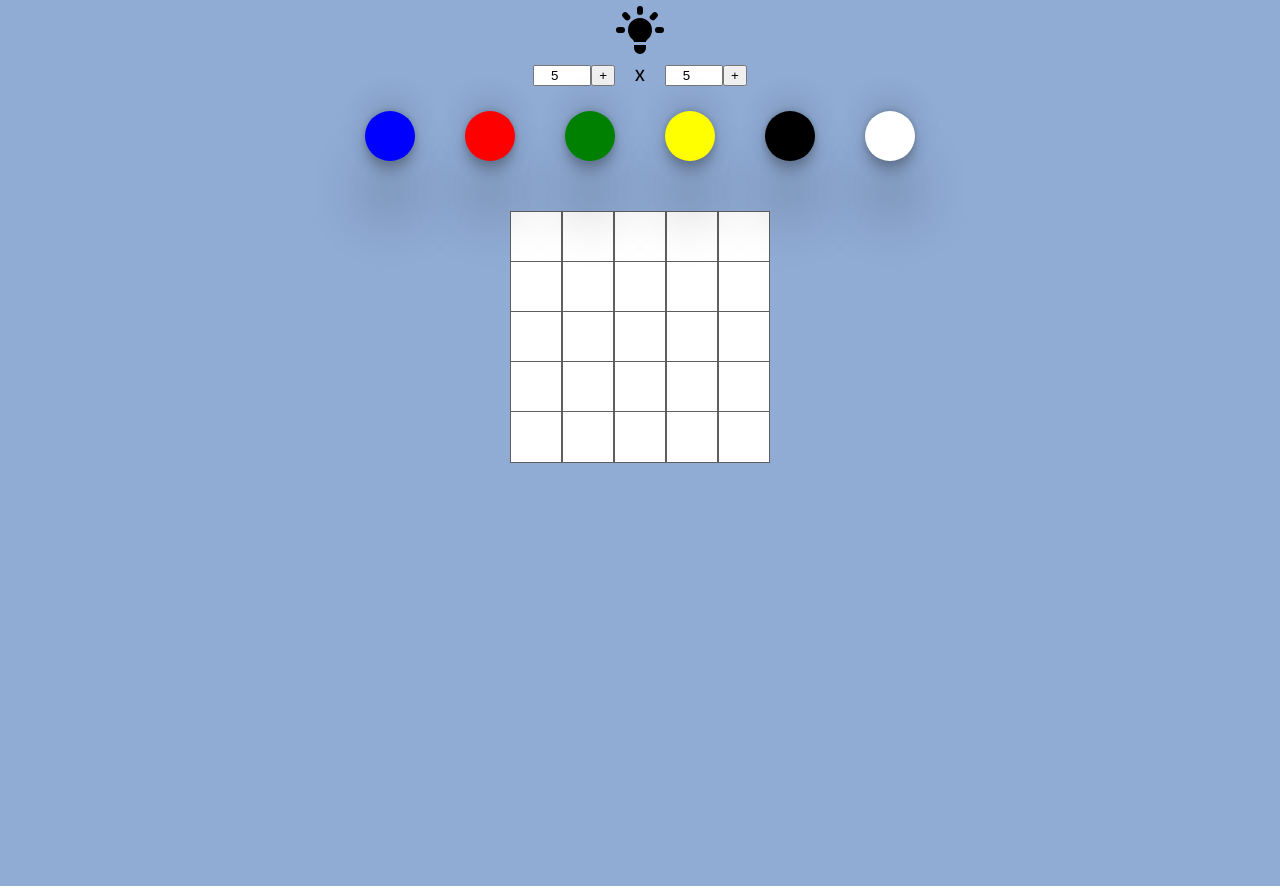
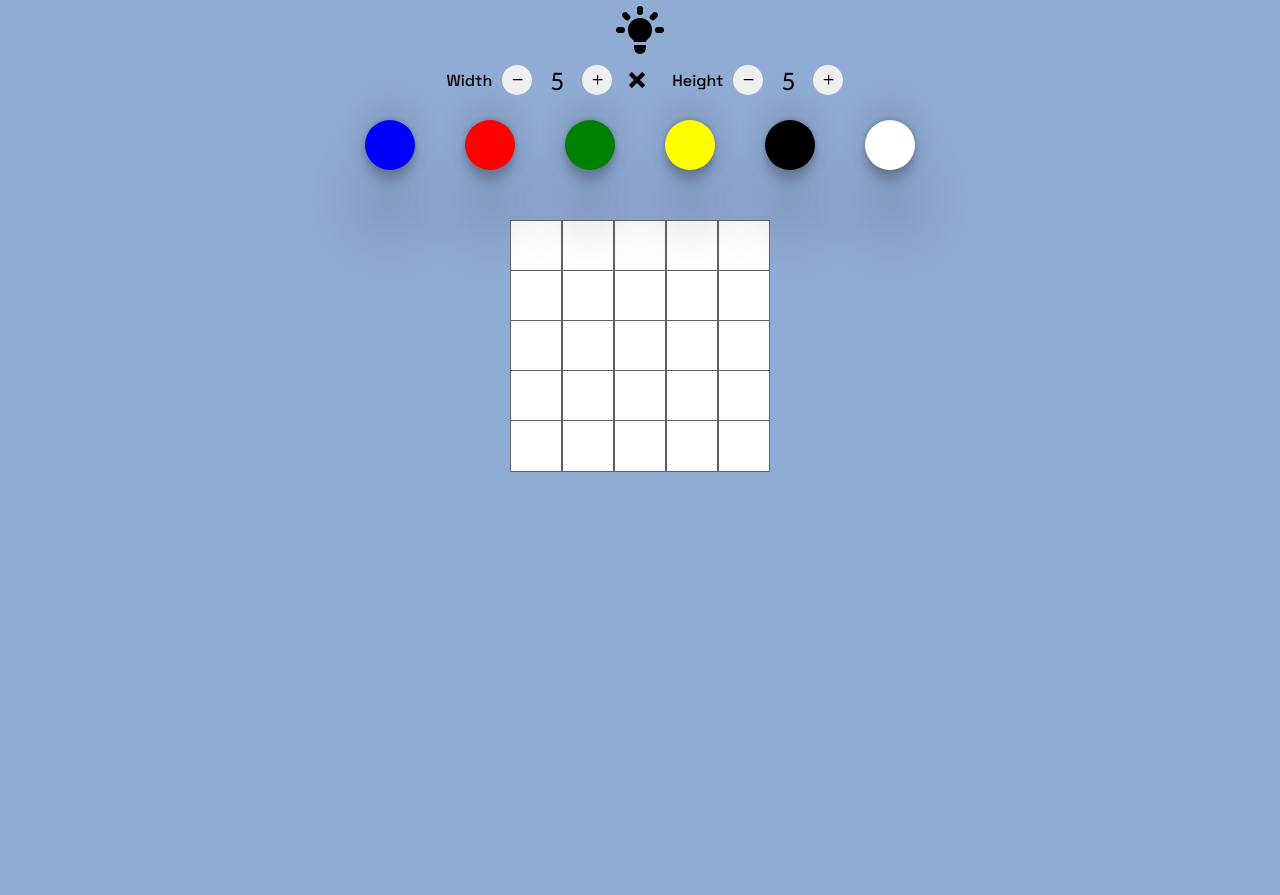
Before and after one commit to inflames32/drawer, a React (Create React App) app: page / in a window 1280 px wide. Built offline with nearby package versions, Linux system fonts and the light colour scheme.

Commit message:
adding button for increment/decrement grid size

```diff
--- a/public/index.html
+++ b/public/index.html
@@ -5,10 +5,7 @@
     <link rel="icon" href="%PUBLIC_URL%/favicon.ico" />
     <meta name="viewport" content="width=device-width, initial-scale=1" />
     <meta name="theme-color" content="#000000" />
-    <meta
-      name="description"
-      content="Web site created using create-react-app"
-    />
+    <meta name="description" content="Pixel Art Grid" />
     <link rel="apple-touch-icon" href="%PUBLIC_URL%/logo192.png" />
     <!--
       manifest.json provides metadata used when your web app is installed on a
@@ -24,7 +21,7 @@
       work correctly both with client-side routing and a non-root public URL.
       Learn how to configure a non-root public URL by running `npm run build`.
     -->
-    <title>React App</title>
+    <title>Pixel Art Grid App</title>
   </head>
   <body>
     <noscript>You need to enable JavaScript to run this app.</noscript>
--- a/src/App.js
+++ b/src/App.js
@@ -1,4 +1,4 @@
-import { useState, useEffect } from "react";
+import { useState } from "react";
 
 import "./assets/CSS/App.css";
 
@@ -10,8 +10,7 @@ import GridSize from "./components/GridSize";
 
 const App = () => {
   const [darkMode, setDarkMode] = useState(false);
-  const [color, setColor] = useState("");
-
+  const [color, setColor] = useState("yellow");
   const [width, setWidth] = useState(5);
   const [height, setHeight] = useState(5);
   const [background, setBackground] = useState("#fff");
@@ -25,7 +24,7 @@ const App = () => {
     "black",
     "white",
   ]);
-
+  console.log(color);
   return (
     <div className={darkMode ? "App dark" : "App"}>
       <DarkMode darkMode={darkMode} setDarkMode={setDarkMode} />
--- a/src/assets/CSS/GridSize.css
+++ b/src/assets/CSS/GridSize.css
@@ -1,6 +1,6 @@
 .grid_size_container {
   display: flex;
-  width: 220px;
+  width: 500px;
   justify-content: center;
   flex-wrap: wrap;
 }
@@ -9,9 +9,34 @@
   width: 50px;
   justify-content: space-around;
   text-align: center;
+  font-family: "Calibri";
+  font-size: 24px;
+  align-items: center;
 }
 .x {
   display: flex;
   width: 50px;
   justify-content: space-around;
+  align-items: center;
 }
+.grid_size_width {
+  display: flex;
+}
+.grid_size_height {
+  display: flex;
+}
+.grid_size_label {
+  display: flex;
+  align-items: center;
+  margin: 0 10px 0 10px;
+}
+
+.grid_size_btn {
+  width: 30px;
+  height: 30px;
+  display: flex;
+  justify-content: center;
+  align-items: center;
+  border: none;
+  border-radius: 50px;
+}
--- a/src/assets/CSS/grid.css
+++ b/src/assets/CSS/grid.css
@@ -21,8 +21,8 @@
 .col {
   width: 50px;
   height: 50px;
-  background: white;
-  border: solid 0.2px rgb(95, 93, 93);
+  background: #ffffff;
+  border: solid 0.2px rgb(98, 96, 96);
 }
 .col:hover {
   background: rgb(189, 189, 189);
--- a/src/components/ColorsPicker.js
+++ b/src/components/ColorsPicker.js
@@ -1,22 +1,12 @@
 import "../assets/CSS/colorspicker.css";
-import "aos/dist/aos.css";
-const ColorsPicker = ({
-  selectedColor,
-  setSelectedColor,
-  setDisplayColorPicker,
-  displayColorPicker,
-  background,
-  setBackground,
-  ColorChooseWithPicker,
-  setColorChooseWithPicker,
-  arrayOfColors,
-  setArrayOfColors,
-}) => {
+import { v4 as uuidv4 } from "uuid";
+
+const ColorsPicker = ({ selectedColor, setSelectedColor }) => {
   // selectionner la couleur
   const handleColor = (evt) => {
-    const selectedColor = evt.target.id;
-
+    const selectedColor = evt.target.getAttribute("name");
     setSelectedColor(selectedColor);
+    console.log(selectedColor);
   };
 
   return (
--- a/src/components/Grid.js
+++ b/src/components/Grid.js
@@ -1,18 +1,12 @@
 import { v4 as uuidv4 } from "uuid";
 import "../assets/CSS/grid.css";
-const Grid = ({
-  color,
-  setColor,
-  cellsColored,
-  setWidth,
-  width,
-  height,
-  setHeight,
-}) => {
+const Grid = ({ color, cellsColored, width, height }) => {
+  console.log(color);
   const handleColor = (evt) => {
-    const setColorOnClick = evt.target.style.background;
+    evt.target.style.background = color;
 
     const attrName = evt.target.getAttribute("name");
+    /* const color = evt.target.background; */
     cellsColored.push({ attrName, color });
   };
 
@@ -31,7 +25,7 @@ const Grid = ({
       <div className="grid">
         {numberOfRows.map((row) => (
           <div className="row" key={uuidv4()} name={uuidv4()}>
-            {numberOfCols.map((col) => (
+            {numberOfCols.map(() => (
               <div
                 className="col"
                 key={uuidv4()}
--- a/src/components/GridSize.js
+++ b/src/components/GridSize.js
@@ -1,24 +1,60 @@
+import { HiOutlinePlus, HiOutlineMinus, HiOutlineXMark } from "react-icons/hi";
+import { ImCross } from "react-icons/im";
 import "../assets/CSS/GridSize.css";
 const GridSize = ({ setWidth, width, height, setHeight }) => {
-  const incrementRows = () => {
+  const decrementWidth = () => {
+    if (width === 1) {
+      return;
+    } else {
+      setWidth(width - 1);
+    }
+  };
+  const incrementWidth = () => {
     setWidth(width + 1);
   };
-  const incrementCols = () => {
+  const decrementHeigth = () => {
+    if (height === 1) {
+      return;
+    } else {
+      setHeight(height - 1);
+    }
+  };
+  const incrementHeigth = () => {
     setHeight(height + 1);
   };
 
   return (
     <div className="grid_size_container">
-      <input type="number" min={1} className="grid_size_input" value={width} />
-      <button onClick={incrementRows}>+</button>
-      <span className="x">X</span>
-      <input
-        type="number"
-        min={1}
-        className="grid_size_input"
-        value={height}
-      />{" "}
-      <button onClick={incrementCols}>+</button>
+      <div className="grid_size_width">
+        <span className="grid_size_label">Width</span>
+        <button className="grid_size_btn" onClick={decrementWidth}>
+          <HiOutlineMinus />
+        </button>
+        <span className="grid_size_input" min={1}>
+          {width}
+        </span>
+        <button className="grid_size_btn" onClick={incrementWidth}>
+          <HiOutlinePlus />
+        </button>
+      </div>
+
+      <span className="x">
+        <ImCross />
+      </span>
+
+      <div className="grid_size_height">
+        <span className="grid_size_label">Height</span>
+        <button className="grid_size_btn" onClick={decrementHeigth}>
+          <HiOutlineMinus />
+        </button>
+        <span className="grid_size_input" value={height} min={1}>
+          {height}
+        </span>
+
+        <button className="grid_size_btn" onClick={incrementHeigth}>
+          <HiOutlinePlus />
+        </button>
+      </div>
     </div>
   );
 };
```
